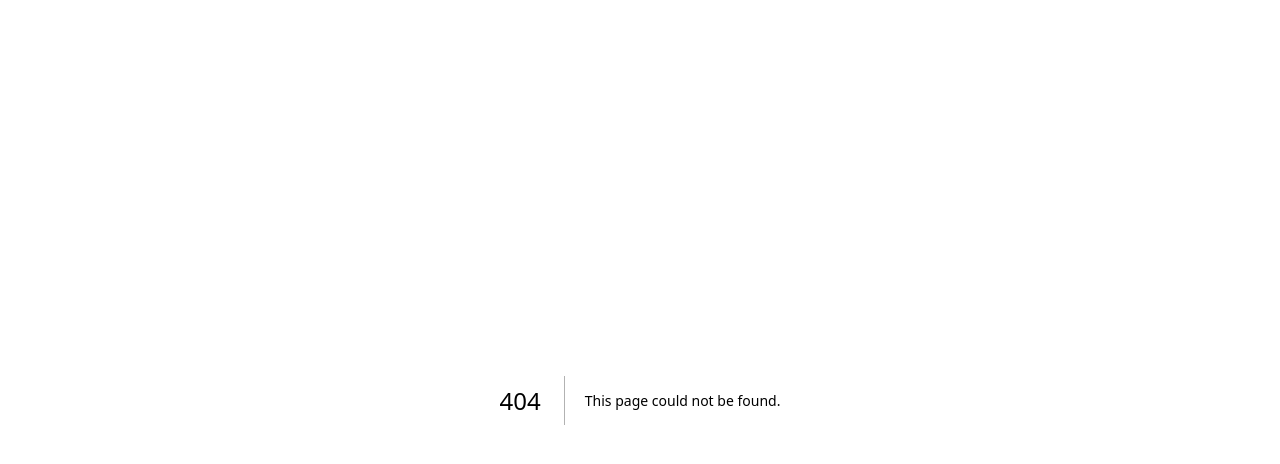
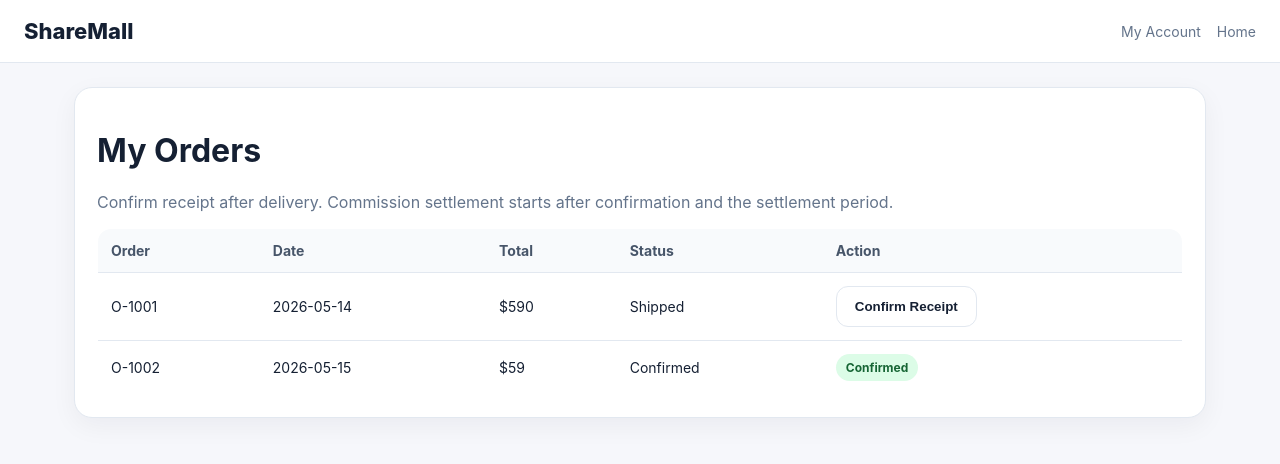
Before and after one commit to ljh285218864-hue/123456, a Next.js app: page /orders in a window 1280 px wide. Before the commit this address had no page. Shown: the top 464 px of the page. Built offline with nearby package versions, Linux system fonts and the light colour scheme.

Commit message:
Add customer orders page

```diff
--- /dev/null
+++ b/app/orders/page.tsx
@@ -0,0 +1,25 @@
+import Link from 'next/link';
+import ConfirmReceiptButton from '@/components/ConfirmReceiptButton';
+
+const orders = [
+  { id: 'O-1001', date: '2026-05-14', total: '$590', status: 'Shipped', action: true },
+  { id: 'O-1002', date: '2026-05-15', total: '$59', status: 'Confirmed', action: false }
+];
+
+export default function OrdersCustomerPage() {
+  return (
+    <>
+      <nav className="nav"><div className="brand">ShareMall</div><div className="navlinks"><Link href="/account">My Account</Link><Link href="/">Home</Link></div></nav>
+      <main className="container">
+        <div className="card">
+          <h1>My Orders</h1>
+          <p className="muted">Confirm receipt after delivery. Commission settlement starts after confirmation and the settlement period.</p>
+          <table className="table">
+            <thead><tr><th>Order</th><th>Date</th><th>Total</th><th>Status</th><th>Action</th></tr></thead>
+            <tbody>{orders.map(order => <tr key={order.id}><td>{order.id}</td><td>{order.date}</td><td>{order.total}</td><td>{order.status}</td><td>{order.action ? <ConfirmReceiptButton orderId={order.id} /> : <span className="pill">Confirmed</span>}</td></tr>)}</tbody>
+          </table>
+        </div>
+      </main>
+    </>
+  );
+}
```
